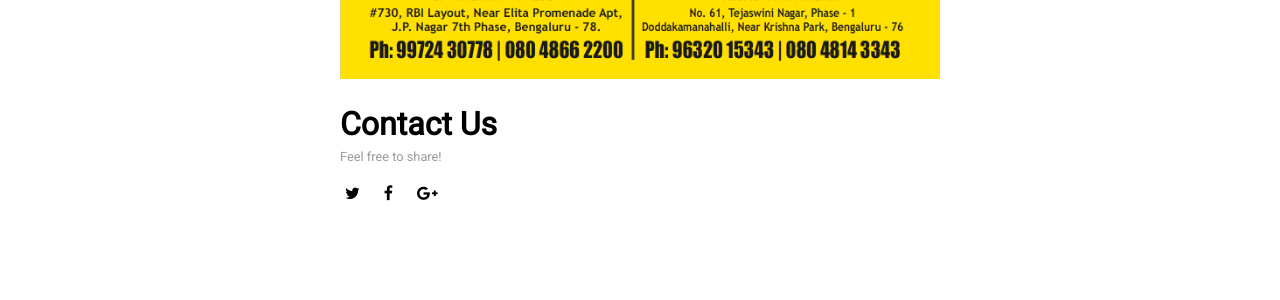
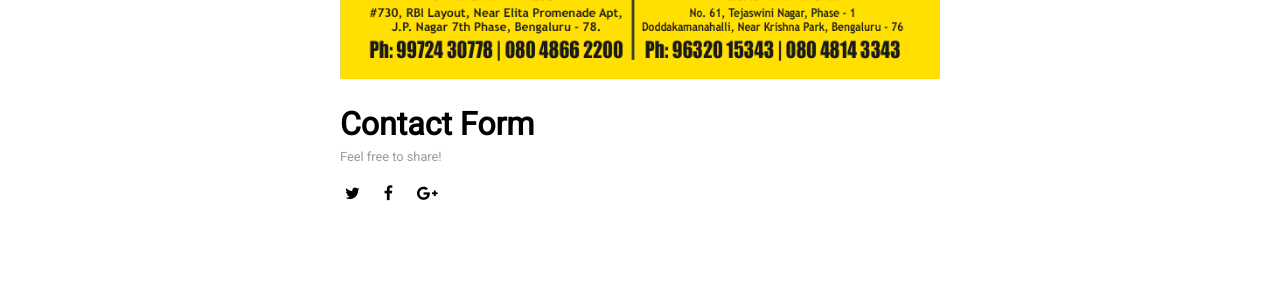
Before and after one commit to touchstonepreschool/touchstonepreschool.github.io, a Jekyll site: the page built from pages/contact.md, in a window 1280 px wide. Shown: the part 376-676 px from the top of the page. Built offline with Jekyll 4.4.1, drawn with Linux system fonts in a browser that asks for light colours; nearby versions of some CDN libraries; our own code applies the rules of GitHub Pages for plain Markdown files.

Commit message:
Update contact.md

```diff
--- a/pages/contact.md
+++ b/pages/contact.md
@@ -1,8 +1,9 @@
 ---
 layout: post
+title: Contact Us
 categories: facts
 tags: [sample]
 image: contact.png
 ---
 
-# Contact Us
+# Contact Form
```
